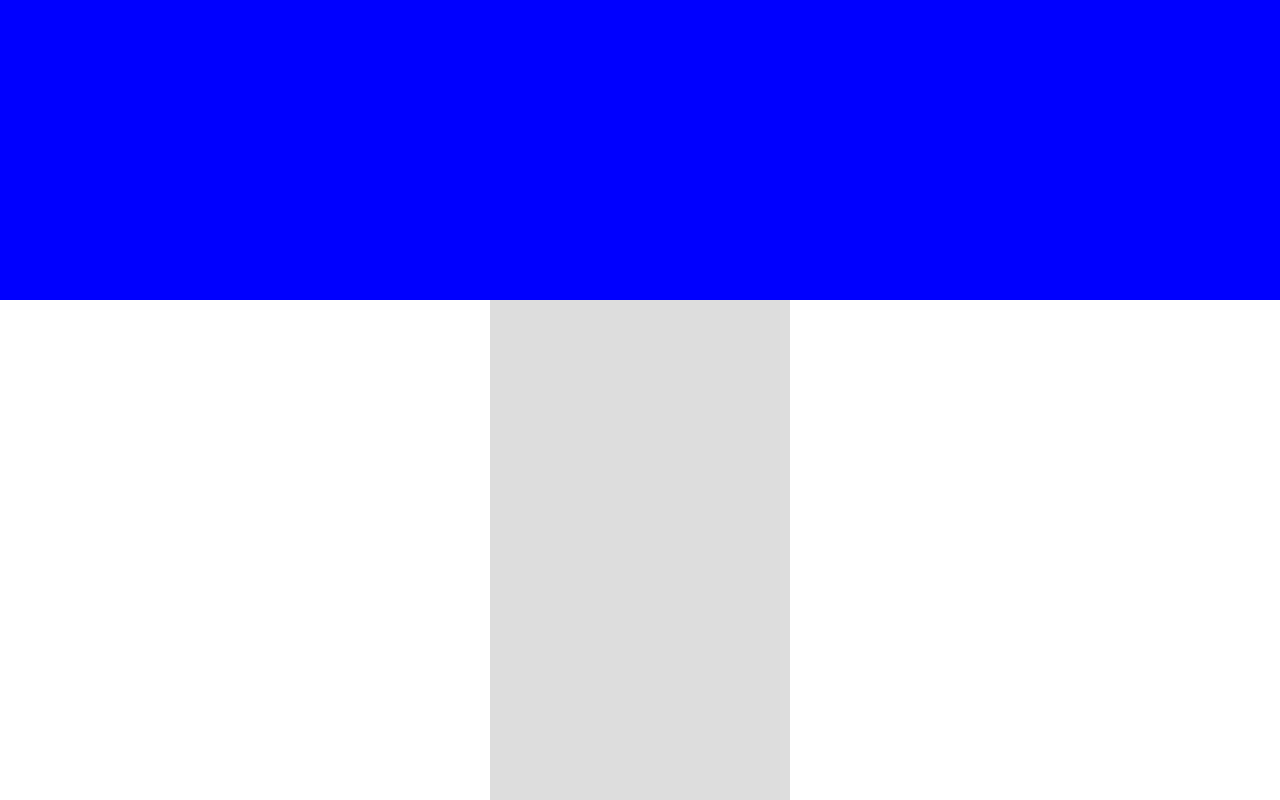
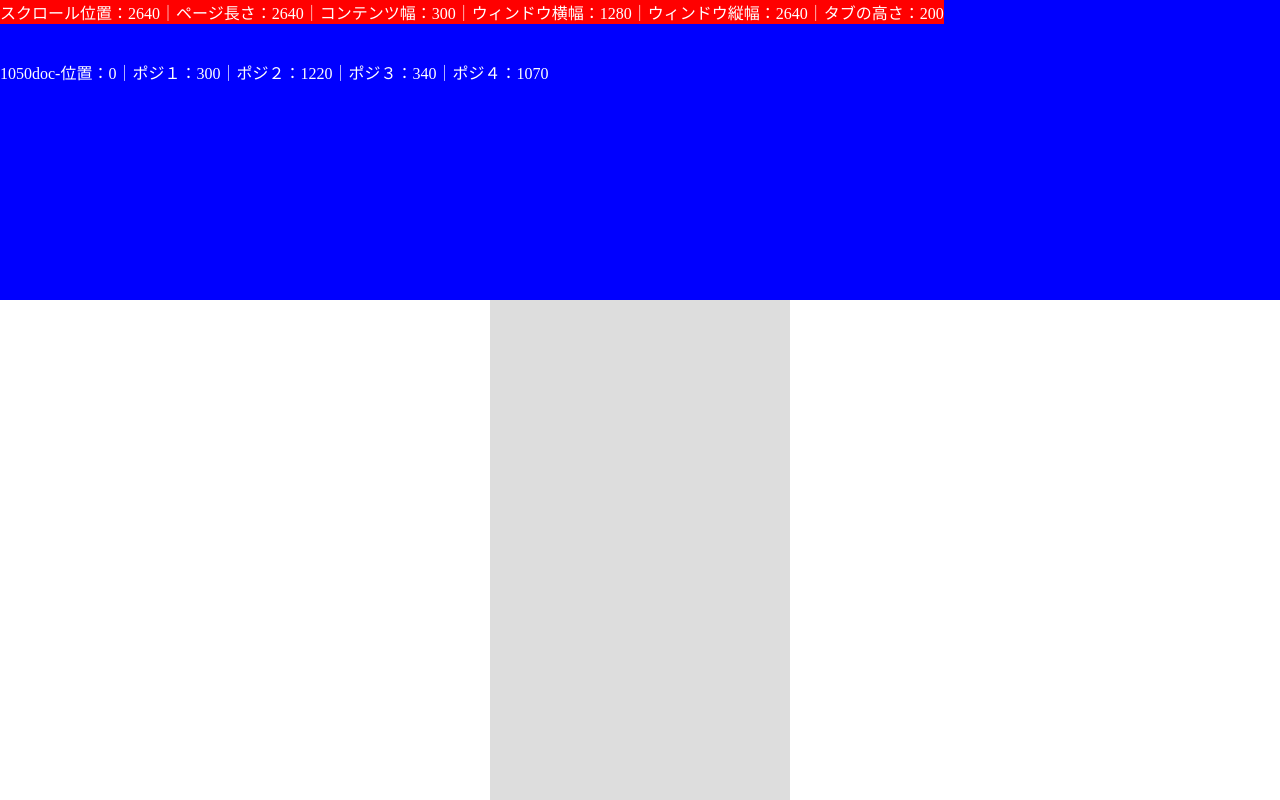
Before and after one commit to nakagaw/JsPractice, a website: page 002/index.html in a window 1280 px wide. Shown: the top 800 px of the page. Drawn offline with Linux system fonts and the light colour scheme.

Commit message:
scrollTopでやろうとして挫折

```diff
--- a/002/index.html
+++ b/002/index.html
@@ -22,7 +22,7 @@ footer {
 .pageTop {
 	width: 40px;
 	height: 40px;
-	background-color: yellow;
+	background-color: blue;
 	float: right;
 
 }
@@ -35,19 +35,108 @@ footer {
 #linkTab {
 	position: absolute;
 	right: 0;
-	z-index: 999;
+	z-index: 99;
 	height: 200px;
 	width: 60px;
 	background-color: #111;
 }
 
+#data {
+	position: fixed;
+	z-index: 999;
+	color: #fff;
+	background-color: red;
+}
+#data2 {
+	position: fixed;
+	z-index: 999;
+	top: 60px;
+	color: #fff;
+	background-color: blue;
+}
 </style>
 <script src="./js/jquery-2.1.1.min.js"></script>
 <!--script src="./js/jquery-1.11.1.js"></script-->
 <script src="./js/main.js"></script>
 <script type="text/javascript">
+$(function () {
+	$(window).scroll(scrollFunc);
+});
+
+function scrollFunc(eo){
+	var win   =$(window);
+	var page   =$(document);
+	var ctWiz = $('#content').width();
+	var tab = $("#linkTab");
+
+	var pos1 = $("header").outerHeight() ; //ヘッダーの厚み位置
+	var pos2 = (win.height() /2) - (tab.outerHeight() /2); //中央位置
+	var pos3 = $("footer").outerHeight()+$(".pageTop").outerHeight(); //フッターの厚み＋余白位置
+	var pos4 = (win.height()-pos1-tab.height()) / 2; //ヘッダーの厚み位置からスクロールして中央位置に来るまでの距離
+	var pos5 = (win.height()-pos3-tab.height()) / 2; //ヘッダーの厚み位置からスクロールして中央位置に来るまでの距離
+
+	var sPos = win.scrollTop() + win.height(); //スクロールした位置（０〜ページ最大長までで）
+	var posS = page.height()  - sPos;
+
+	$('#data').text('スクロール位置：' + sPos+'｜ページ長さ：' + page.height() +'｜コンテンツ幅：' + ctWiz+'｜ウィンドウ横幅：' + win.width()+'｜ウィンドウ縦幅：' + win.height()+'｜タブの高さ：' + tab.height());
+	$('#data2').text(pos5 +  'doc-位置：' + posS +'｜ポジ１：' + pos1 +'｜ポジ２：' + pos2+'｜ポジ３：' + pos3 + '｜ポジ４：' + pos4);
+
+/*
+650-225
+286
+425-340
+tab + pos2
+	//それ以外は真ん中
+	if ( sPos > pos4) {
+		tab.css({
+			"position": "fixed",
+			"top": pos2,
+			"bottom": ""
+		});
+	} else {
+		//ヘッダーにいったとき
+		if (posS<= 115) {
+			tab.css({
+				"position": "absolute",
+				"top": "",
+				"bottom": pos3
+			});
+		}
+		//ヘッダーにいったとき
+		else {
+			tab.css({
+				"position": "absolute",
+				"top": pos1,
+				"bottom": ""
+			});
+		}
+	}
+*/
+
+	if (  posS<= 115) {
+		tab.css({
+			"position": "absolute",
+			"top": "",
+			"bottom": pos3
+		});
+	}
+	//ヘッダーにいったとき
+	else {
+		tab.css({
+		"position": "fixed",
+		"top": pos2,
+		"bottom": ""
+		});
+	}
+}
+//これは省略型？ http://www.jquerystudy.info/reference/events/scroll.html
+$(window).scroll(function (){
+});
+
 
 (function($){
+
+/*
 	$.fn.linkTab = function(container){
 
 			var self = $(this),
@@ -92,27 +181,25 @@ console.log(footHeight);
 						"top": headHeight,
 						"bottom": ""
 					});
-				}/* //それ以外は真ん中
+				}//それ以外は真ん中
 				else {
 					self.css({
 						"position": "fixed",
 						"top": topPosition,
 						"bottom": ""
 					});
-				}*/
+				}
 			});
 			$(window).scroll();
 	};
+*/
 })(jQuery);
 
-
-$(function(){
-	//sideBtn
-	$('#linkTab').linkTab('#container');
-});
 </script>
 </head>
 <body>
+<div id="data"></div>
+<div id="data2"></div>
 <div id="wrap">
 <header></header>
 <div id="content">
```
